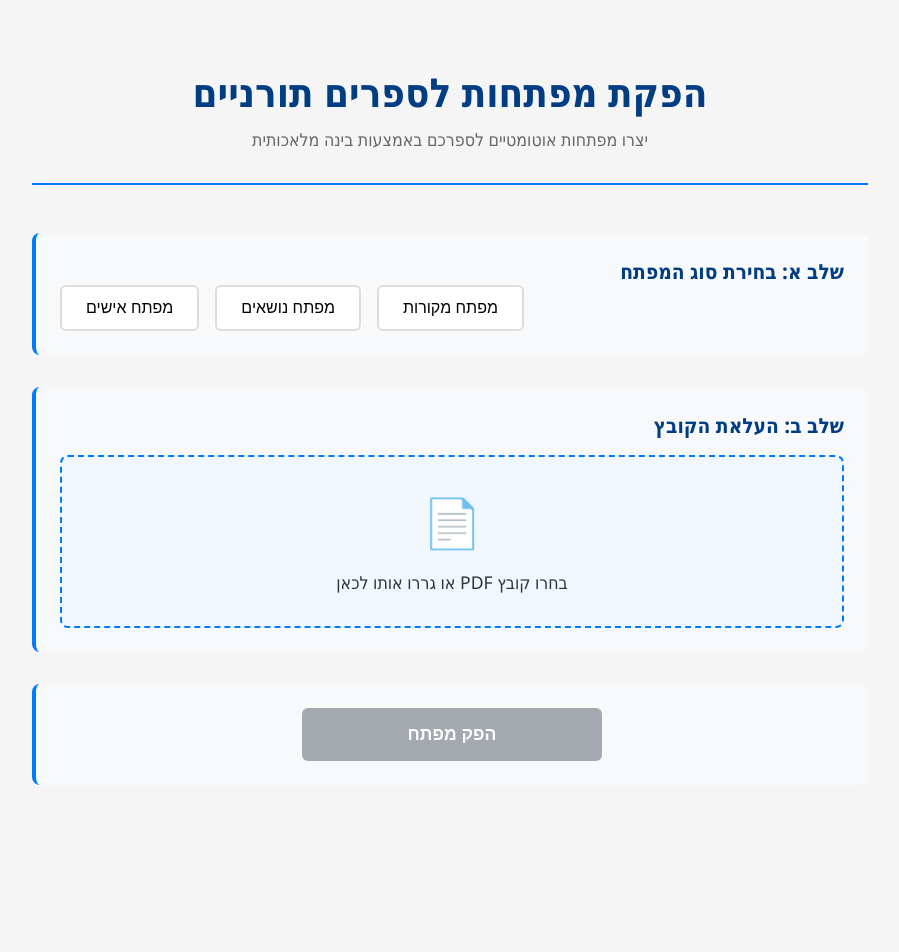
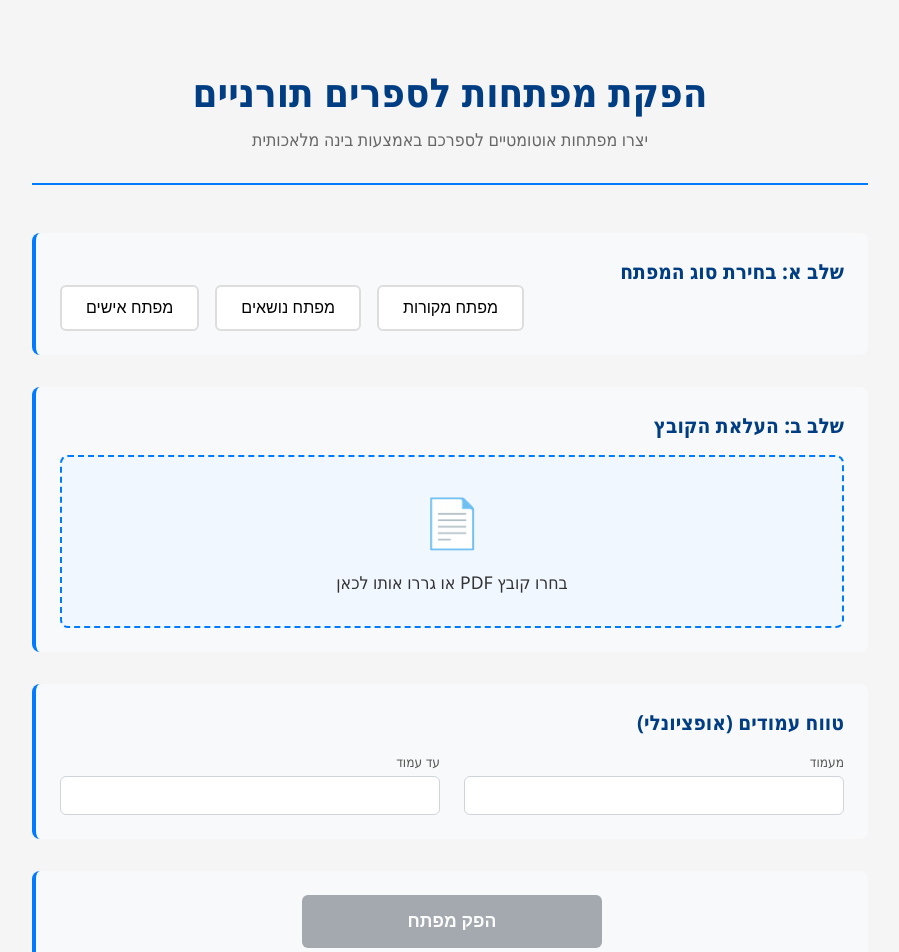
Before and after one commit to dvora-wa/torah-index-frontend, an Angular app: page / in a window 1280 px wide. Shown: the top 952 px of the page, without its empty margins (190-1089 px from the left). Before the commit the page ends 817 px from the top, so only its background shows below. Built offline with nearby package versions, Linux system fonts and the light colour scheme.

Commit message:
feat(index-generator): add optional page range inputs, validation (fromPage <= toPage), and UI styling

```diff
--- a/src/app/components/index-generator/index-generator.component.html
+++ b/src/app/components/index-generator/index-generator.component.html
@@ -31,6 +31,22 @@
           </span>
         </label>
         <input #fileInput type="file" id="file-input" accept=".pdf" (change)="onFileSelected($event)" hidden />
+      </div>
+    </section>
+
+    <section class="step" *ngIf="!generatedIndex()">
+      <h2>טווח עמודים (אופציונלי)</h2>
+
+      <div class="page-range">
+        <div class="page-input">
+          <label>מעמוד</label>
+          <input type="number" min="1" [ngModel]="fromPage()" (ngModelChange)="fromPage.set($event)" />
+        </div>
+
+        <div class="page-input">
+          <label>עד עמוד</label>
+          <input type="number" min="1" [ngModel]="toPage()" (ngModelChange)="toPage.set($event)" />
+        </div>
       </div>
     </section>
 
--- a/src/app/components/index-generator/index-generator.component.scss
+++ b/src/app/components/index-generator/index-generator.component.scss
@@ -176,6 +176,7 @@
     opacity: 0;
     transform: translateY(20px);
   }
+
   to {
     opacity: 1;
     transform: translateY(0);
@@ -329,3 +330,39 @@
     }
   }
 }
+
+.page-range {
+  display: flex;
+  gap: 1.5rem;
+  margin-top: 1rem;
+  flex-wrap: wrap;
+}
+
+.page-input {
+  display: flex;
+  flex-direction: column;
+  gap: 0.3rem;
+  flex: 1;
+  min-width: 120px;
+
+  label {
+    font-size: 0.85rem;
+    color: #555;
+    font-weight: 500;
+  }
+
+  input {
+    padding: 0.6rem;
+    border-radius: 6px;
+    border: 1px solid #ced4da;
+    font-size: 1rem;
+    text-align: center;
+    transition: border-color 0.2s;
+
+    &:focus {
+      outline: none;
+      border-color: #007bff;
+      box-shadow: 0 0 0 2px rgba(0, 123, 255, 0.1);
+    }
+  }
+}
--- a/src/app/components/index-generator/index-generator.component.ts
+++ b/src/app/components/index-generator/index-generator.component.ts
@@ -13,6 +13,8 @@ import { IndexService } from '../../services/index/index.service';
 export class IndexGeneratorComponent {
   selectedIndexType = signal<IndexType | null>(null);
   selectedFile = signal<File | null>(null);
+  fromPage = signal<number | null>(null);
+  toPage = signal<number | null>(null);
   isLoading = signal(false);
   generatedIndex = signal<IndexResponse | null>(null);
   errorMessage = signal<string>('');
@@ -26,7 +28,7 @@ export class IndexGeneratorComponent {
     { value: IndexType.PERSONS, label: 'מפתח אישים' },
   ];
 
-  constructor(private indexService: IndexService) {}
+  constructor(private indexService: IndexService) { }
 
   onIndexTypeChange(type: IndexType): void {
     this.selectedIndexType.set(type);
@@ -54,6 +56,14 @@ export class IndexGeneratorComponent {
 
   generateIndex(): void {
     if (!this.isReady()) return;
+
+    const from = this.fromPage();
+    const to = this.toPage();
+
+    if (from !== null && to !== null && from > to) {
+      this.errorMessage.set('עמוד התחלה לא יכול להיות גדול מעמוד סיום');
+      return;
+    }
 
     const indexType = this.selectedIndexType()!;
     const file = this.selectedFile()!;
```
